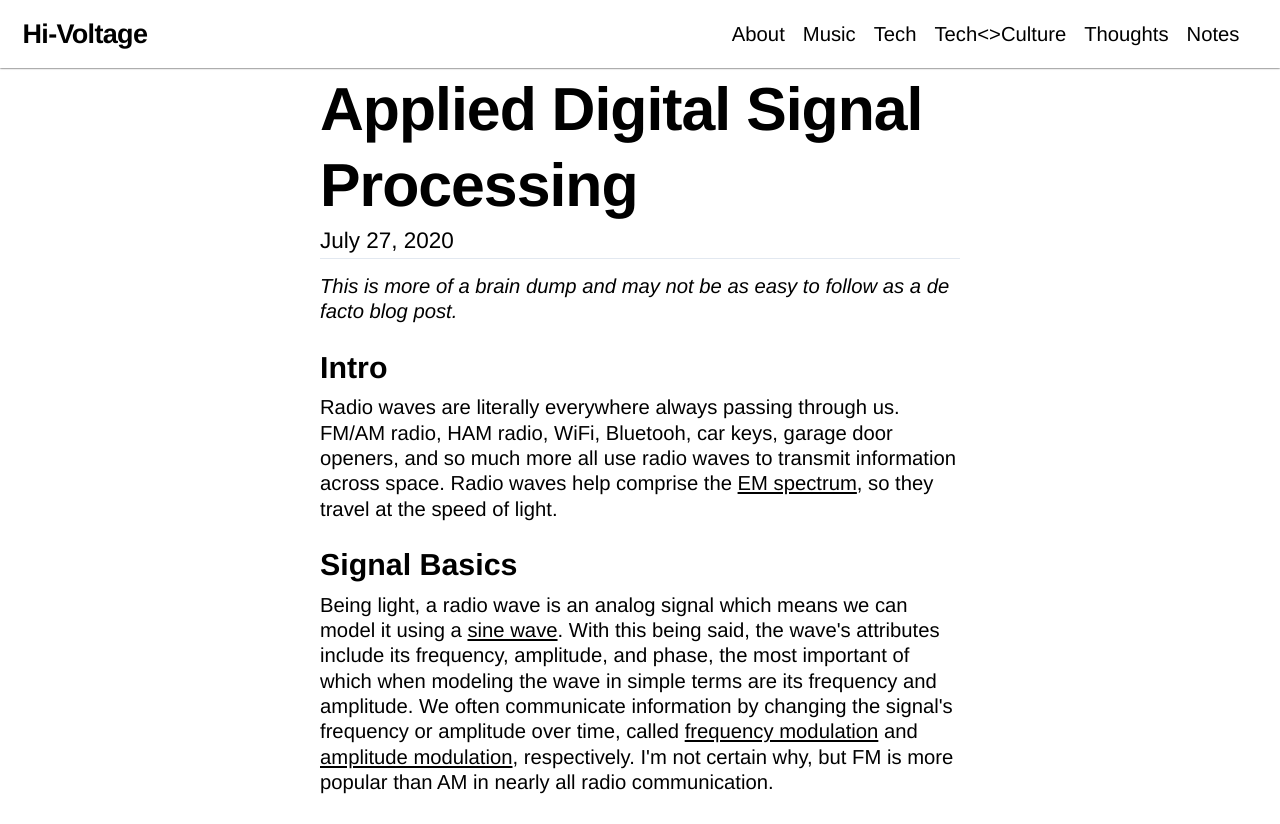
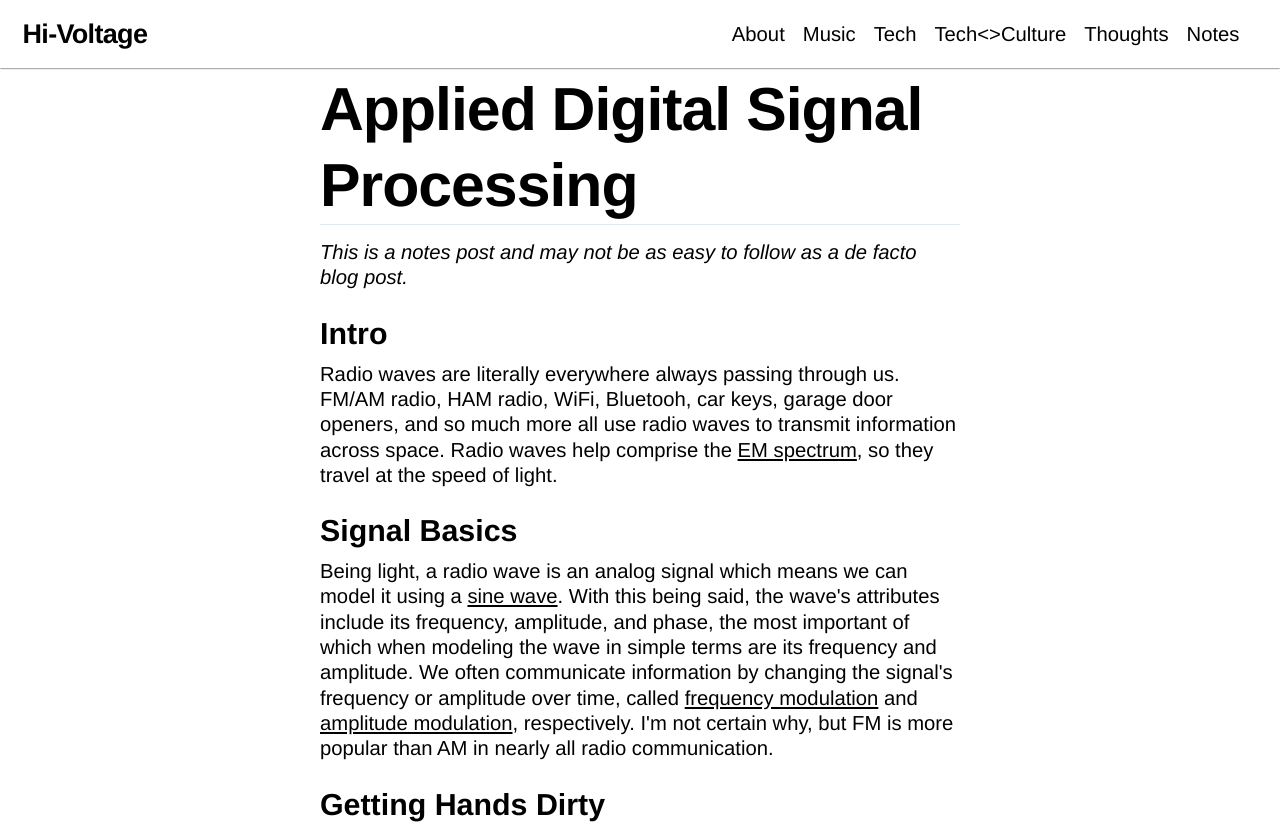
Before and after one commit to aunyks/blog, a Next.js app: page /notes/applied-dsp in a window 1280 px wide. Shown: the top 824 px of the page. Built offline with nearby package versions, Linux system fonts and the light colour scheme.

Commit message:
abstraction

```diff
--- /dev/null
+++ b/components/NotesPost.js
@@ -0,0 +1,27 @@
+import Post from 'components/Post'
+
+export default function NotesPost({
+  title,
+  subtitle,
+  date,
+  description,
+  noFooter,
+  children
+}) {
+  return (
+    <Post
+      title={title}
+      subtitle={subtitle}
+      date={date}
+      description={description}
+      noFooter={noFooter}
+    >
+      <p>
+        <i>
+          This is a notes post and may not be as easy to follow as a de facto blog post.
+        </i>
+      </p>
+      {children}
+    </Post>
+  )
+}
--- /dev/null
+++ b/components/ThoughtsPost.js
@@ -0,0 +1,22 @@
+import Post from 'components/Post'
+
+export default function ThoughtsPost({
+  title,
+  subtitle,
+  date,
+  description,
+  noFooter,
+  children
+}) {
+  return (
+    <Post
+      title={title}
+      subtitle={subtitle}
+      date={date}
+      description={description}
+      noFooter={noFooter}
+    >
+      {children}
+    </Post>
+  )
+}
--- a/pages/notes/applied-dsp.js
+++ b/pages/notes/applied-dsp.js
@@ -1,12 +1,10 @@
-import Post from 'components/Post'
+import NotesPost from 'components/NotesPost'
 
 export default () => (
-  <Post
+  <NotesPost
     title="Applied Digital Signal Processing"
-    date="2020-07-26"
     description="Making sense of the radio signals around us"
   >
-    <p><i>This is more of a brain dump and may not be as easy to follow as a de facto blog post.</i></p>
     <h2>Intro</h2>
     <p>
       Radio waves are literally everywhere always passing through us. FM/AM radio, HAM radio, WiFi, Bluetooh, car keys, garage door openers,
@@ -61,5 +59,5 @@ export default () => (
       You can do cool things like sniff WiFi traffic on insecure (read: WEP) networks and get a feed of all phones nearby and their IDs and carrier as if you were a cell tower, like a passive version of the
       &nbsp;<a href="https://en.wikipedia.org/wiki/IMSI-catcher">IMSI Catchers</a> that law enforcement and militaries use. <a href="https://harrisonsand.com/imsi-catcher/">This</a> is a good post to follow for that.
     </p>
-  </Post>
+  </NotesPost>
 )
--- a/pages/thoughts/on-art.js
+++ b/pages/thoughts/on-art.js
@@ -1,10 +1,10 @@
-import Post from 'components/Post'
+import ThoughtsPost from 'components/ThoughtsPost'
 import Thought from 'components/Thought'
 
 const Separator = () => <hr className="w-full my-2" />
 
 export default () => (
-  <Post
+  <ThoughtsPost
     title="Thoughts On Art"
     description="Miscellaneous thoughts on art."
     noFooter
@@ -26,5 +26,5 @@ export default () => (
       how their work influences the viewer and how it can invoke thought or feelings about a subject or concept in the viewer.
       The artists, artwork, viewer(s), and subject(s) are all components in the system.
     </Thought>
-  </Post>
+  </ThoughtsPost>
 )
--- a/pages/thoughts/on-socialism.js
+++ b/pages/thoughts/on-socialism.js
@@ -1,10 +1,10 @@
-import Post from 'components/Post'
+import ThoughtsPost from 'components/ThoughtsPost'
 import Thought from 'components/Thought'
 
 const Separator = () => <hr className="w-full my-2" />
 
 export default () => (
-  <Post
+  <ThoughtsPost
     title="Thoughts On Socialism"
     description="Miscellaneous thoughts on socialism."
     noFooter
@@ -32,5 +32,5 @@ export default () => (
       <del>I imagine the employees would be reaping all the benefits of their value creation and would also
         be owning the capital goods.</del> Edit: Thinking too microeconomically.
     </Thought>
-  </Post>
+  </ThoughtsPost>
 )
--- a/pages/thoughts/random.js
+++ b/pages/thoughts/random.js
@@ -1,10 +1,10 @@
-import Post from 'components/Post'
+import ThoughtsPost from 'components/ThoughtsPost'
 import Thought from 'components/Thought'
 
 const Separator = () => <hr className="w-full my-2" />
 
 export default () => (
-  <Post
+  <ThoughtsPost
     title="Random Thoughts"
     description="Miscellaneous thoughts with no category."
     noFooter
@@ -28,5 +28,5 @@ export default () => (
       of quality as the middle class but reap all the benefits of TikTok's popularity. The lower class is the group
       that just consume the content but are still the backbone of TikTok's popularity (read: economy).
     </Thought>
-  </Post>
+  </ThoughtsPost>
 )
```
